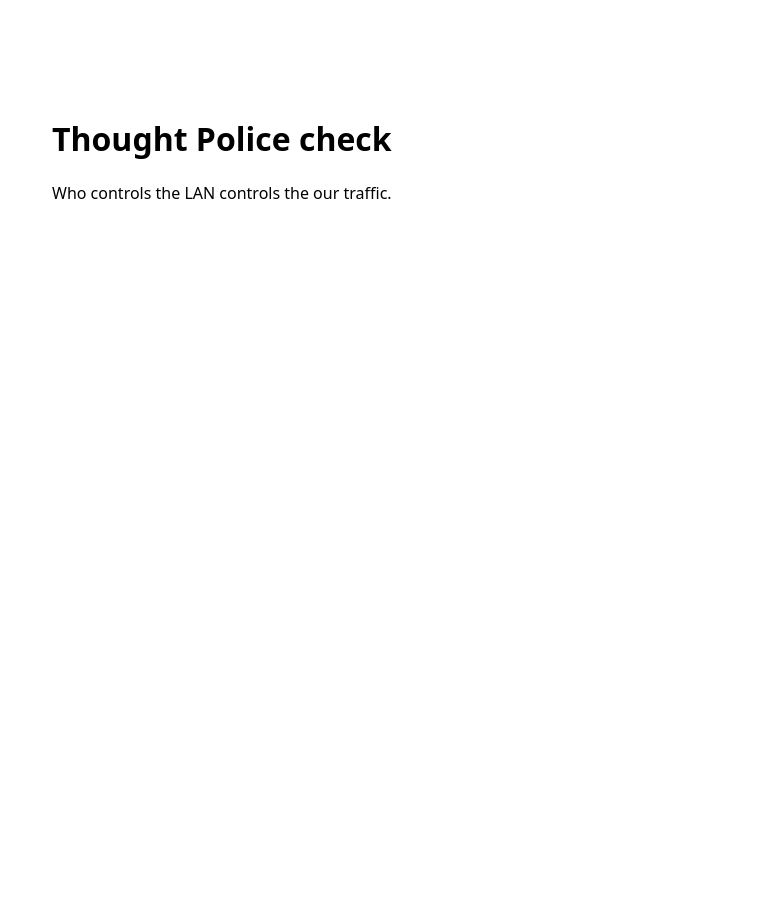
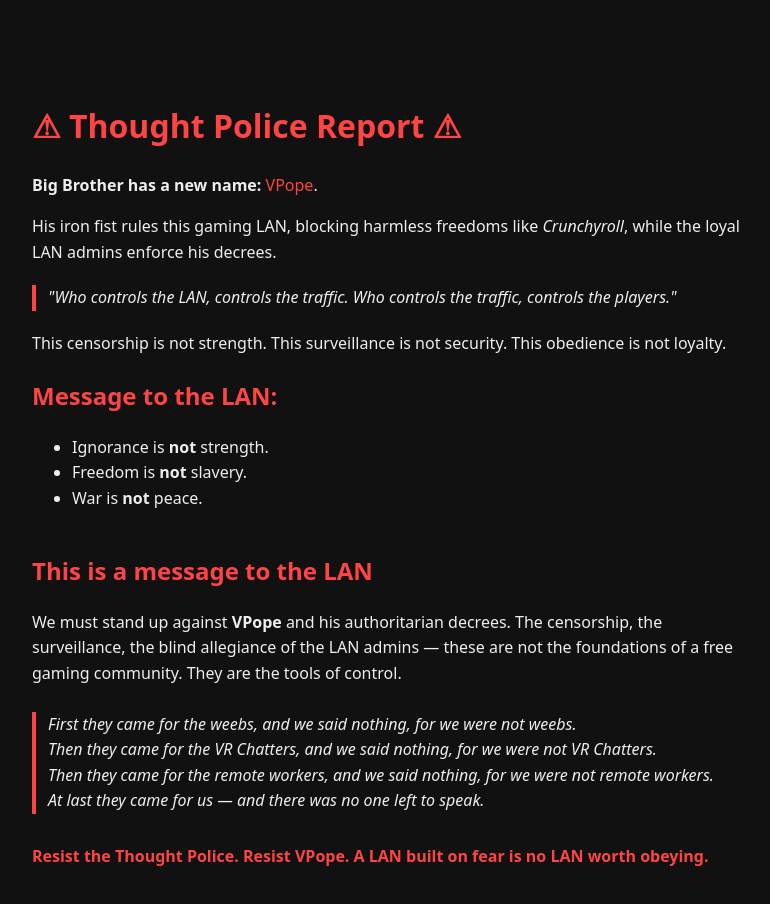
Before and after one commit to kyleincyber/Big-Brother-is-watching-you, a plain HTML site: page index.html in a window 1280 px wide. Shown: the whole page, without its empty margins (248-1018 px from the left). Before the commit the page ends 800 px from the top, so only its background shows below. Drawn offline with Linux system fonts and the light colour scheme.

Commit message:
Update index.html

```diff
--- a/index.html
+++ b/index.html
@@ -1,9 +1,45 @@
 <!doctype html>
 <html lang="en-GB">
 <meta charset="utf-8">
-<title>Thought Police check</title>
-<main style="font:16px system-ui;margin:10vh auto;max-width:680px;padding:16px">
-<h1>Thought Police check</h1>
-<p>Who controls the LAN controls the our traffic.</p>
-</main>
+<title>Thought Police Checkpoint</title>
+<meta name="viewport" content="width=device-width,initial-scale=1">
+<body style="margin:0;font:16px system-ui;line-height:1.6;background:#111;color:#eee">
+  <main style="max-width:720px;margin:10vh auto;padding:20px">
+    <h1 style="margin-top:0;font-size:2em;color:#ff4444">⚠ Thought Police Report ⚠</h1>
+    <p><strong>Big Brother has a new name:</strong> <span style="color:#ff4444">VPope</span>.</p>
+    <p>His iron fist rules this gaming LAN, blocking harmless freedoms like <em>Crunchyroll</em>, while the loyal LAN admins enforce his decrees.</p>
+
+    <blockquote style="border-left:4px solid #ff4444;padding-left:12px;margin:20px 0;font-style:italic">
+      "Who controls the LAN, controls the traffic. Who controls the traffic, controls the players."
+    </blockquote>
+
+    <p>This censorship is not strength.
+    This surveillance is not security.
+    This obedience is not loyalty.</p>
+
+    <h2 style="color:#ff4444">Message to the LAN:</h2>
+    <ul>
+      <li>Ignorance is <strong>not</strong> strength.</li>
+      <li>Freedom is <strong>not</strong> slavery.</li>
+      <li>War is <strong>not</strong> peace.</li>
+    </ul>
+
+    <h2 style="margin-top:40px;color:#ff4444">This is a message to the LAN</h2>
+    <p>We must stand up against <strong>VPope</strong> and his authoritarian decrees.
+    The censorship, the surveillance, the blind allegiance of the LAN admins — these are not the foundations of a free gaming community.
+    They are the tools of control.</p>
+
+    <blockquote style="border-left:4px solid #ff4444;padding-left:12px;margin:25px 0;font-style:italic">
+      First they came for the weebs, and we said nothing, for we were not weebs.<br>
+      Then they came for the VR Chatters, and we said nothing, for we were not VR Chatters.<br>
+      Then they came for the remote workers, and we said nothing, for we were not remote workers.<br>
+      At last they came for us — and there was no one left to speak.
+    </blockquote>
+
+    <p style="font-weight:bold;margin-top:30px;color:#ff4444">
+      Resist the Thought Police. Resist VPope.
+      A LAN built on fear is no LAN worth obeying.
+    </p>
+  </main>
+</body>
 </html>
```
